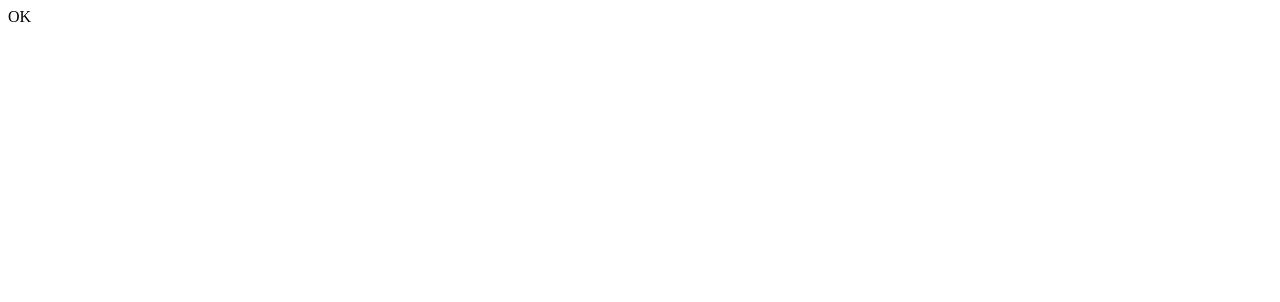
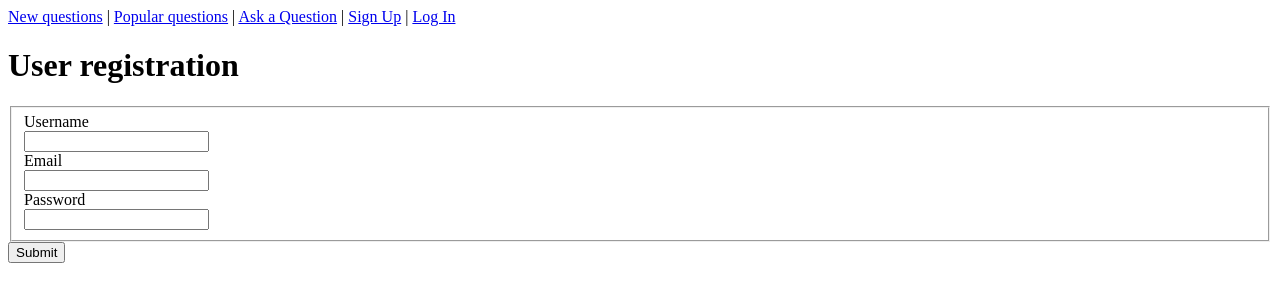
Before and after one commit to KonstErz/s_web_project, a Django app: page /signup/ in a window 1280 px wide. Before the commit the part shown is almost empty. Shown: the top 302 px of the page. Run offline with Django 3.2, Linux system fonts and the light colour scheme.

Commit message:
signup and login functionality added

```diff
--- a/ask/qa/forms.py
+++ b/ask/qa/forms.py
@@ -1,5 +1,7 @@
 from django import forms
 from .models import Question, Answer
+from django.contrib.auth.models import User
+from django.contrib.auth.hashers import make_password
 
 
 class AskForm(forms.Form):
@@ -23,7 +25,7 @@ class AskForm(forms.Form):
 
     def save(self):
         question = Question(**self.cleaned_data)
-        question.author_id = self._user.id
+        question.author = self._user
         question.save()
         return question
 
@@ -51,6 +53,67 @@ class AnswerForm(forms.Form):
 
     def save(self):
         answer = Answer(**self.cleaned_data)
-        answer.author_id = self._user.id
+        answer.author = self._user
         answer.save()
         return answer
+
+
+class SignupForm(forms.Form):
+    username = forms.CharField(max_length=100, required=False)
+    email = forms.EmailField(required=False)
+    password = forms.CharField(widget=forms.PasswordInput, required=False)
+
+    def clean_username(self):
+        username = self.cleaned_data['username']
+        if username.strip() == '':
+            raise forms.ValidationError('Username field cannot be empty', code='validation_error')
+        elif User.objects.filter(username=username).exists():
+            raise forms.ValidationError('A user with the same username already exists', code='validation_error')
+        return username
+
+    def clean_email(self):
+        email = self.cleaned_data['email']
+        if email.strip() == '':
+            raise forms.ValidationError('Email field cannot be empty', code='validation_error')
+        return email
+
+    def clean_password(self):
+        password = self.cleaned_data['password']
+        if password.strip() == '':
+            raise forms.ValidationError('Password field cannot be empty', code='validation_error')
+        self.raw_password = password
+        return make_password(password)
+
+    def clean(self):
+        return self.cleaned_data
+
+    def save(self):
+        return User.objects.create_user(**self.cleaned_data)
+
+
+class LoginForm(forms.Form):
+    username = forms.CharField(max_length=100, required=False)
+    password = forms.CharField(widget=forms.PasswordInput, required=False)
+
+    def clean_username(self):
+        username = self.cleaned_data.get('username')
+        if not username:
+            raise forms.ValidationError('Username not specified')
+        return username
+
+    def clean_password(self):
+        password = self.cleaned_data.get('password')
+        if not password:
+            raise forms.ValidationError('Password not specified')
+        return password
+
+    def clean(self):
+        username = self.cleaned_data.get('username')
+        password = self.cleaned_data.get('password')
+        try:
+            user = User.objects.get(username=username)
+        except User.DoesNotExist:
+            raise forms.ValidationError('The username or password you entered is incorrect')
+        if not user.check_password(password):
+            raise forms.ValidationError('The username or password you entered is incorrect')
+        return self.cleaned_data
--- a/ask/qa/models.py
+++ b/ask/qa/models.py
@@ -16,7 +16,7 @@ class Question(models.Model):
     text = models.TextField(default='')
     added_at = models.DateTimeField(auto_now_add=True)
     rating = models.IntegerField(default=0)
-    author = models.ForeignKey(User, default=1, null=True, on_delete=models.SET_NULL)
+    author = models.ForeignKey(User, null=True, on_delete=models.SET_NULL)
     likes = models.ManyToManyField(User, related_name='likes_set')
 
     def get_url(self):
@@ -30,7 +30,7 @@ class Answer(models.Model):
     text = models.TextField(default='')
     added_at = models.DateTimeField(auto_now_add=True)
     question = models.ForeignKey(Question, null=True, on_delete=models.SET_NULL)
-    author = models.ForeignKey(User, default=1, null=True, on_delete=models.SET_NULL)
+    author = models.ForeignKey(User, null=True, on_delete=models.SET_NULL)
 
     def __str__(self):
         return self.text
--- a/ask/qa/templates/base.html
+++ b/ask/qa/templates/base.html
@@ -10,6 +10,14 @@
         <a href="/">New questions</a> |
         <a href="/popular/">Popular questions</a> |
         <a href="/ask/">Ask a Question</a> |
+        <a href="/signup/">Sign Up</a> |
+        {% if not request.user.is_anonymous %}
+            Current user:
+            {{ request.user }}
+            <a href="/logout/">Log Out</a>
+        {% else %}
+            <a href="/login/">Log In</a>
+        {% endif %}
     </nav>
     <h1>{{ title }}</h1>
     {% endblock %}
--- a/ask/qa/templates/ask_question.html
+++ b/ask/qa/templates/base_form.html
@@ -7,7 +7,7 @@
 {% for e in form.non_field_errors %}
     <div class="alert alert-danger">{{ e }}</div>
 {% endfor %}
-<form class="form-horizontal" method="post" action="/ask/">
+<form class="form-horizontal" method="post" action="">
     {% csrf_token %}
     <fieldset>
         {% for field in form %}
--- a/ask/qa/urls.py
+++ b/ask/qa/urls.py
@@ -4,8 +4,9 @@ from . import views
 
 urlpatterns = [
     path('', views.question_list, name='question_list'),
-    path('login/', views.test, name='login'),
-    path('signup/', views.test, name='signup'),
+    path('login/', views.log_in, name='login'),
+    path('logout/', views.log_out, name='logout'),
+    path('signup/', views.signup, name='signup'),
     path('question/<int:pk>/', views.question_details, name='question_details'),
     path('ask/', views.ask, name='ask'),
     path('popular/', views.popular, name='popular'),
--- a/ask/qa/views.py
+++ b/ask/qa/views.py
@@ -3,8 +3,9 @@ from django.core.paginator import Paginator, EmptyPage
 from django.shortcuts import render, get_object_or_404
 from django.views.decorators.http import require_GET
 from .models import Question, Answer
-from .forms import AskForm, AnswerForm
-from django.contrib.auth.models import User
+from .forms import AskForm, AnswerForm, SignupForm, LoginForm
+from django.contrib.auth import authenticate, login, logout
+from django.urls import reverse
 
 
 def test(request, *args, **kwargs):
@@ -92,4 +93,53 @@ def ask(request):
         'title': 'Ask a Question',
         'form': form,
     }
-    return render(request, 'ask_question.html', context)
+    return render(request, 'base_form.html', context)
+
+
+def signup(request):
+    if request.method == 'POST':
+        form = SignupForm(request.POST)
+        if form.is_valid():
+            form.save()
+            username = form.cleaned_data['username']
+            password = form.raw_password
+            user = authenticate(username=username,
+                                password=password)
+            if user is not None:
+                if user.is_active:
+                    log_in(request, user)
+            return HttpResponseRedirect(reverse('question_list'))
+    else:
+        form = SignupForm()
+    context = {
+        'title': 'User registration',
+        'form': form,
+    }
+    return render(request, 'base_form.html', context)
+
+
+def log_in(request):
+    if request.method == 'POST':
+        form = LoginForm(request.POST)
+        if form.is_valid():
+            username = form.cleaned_data['username']
+            password = form.cleaned_data['password']
+            user = authenticate(username=username,
+                                password=password)
+            if user is not None:
+                if user.is_active:
+                    login(request, user)
+            return HttpResponseRedirect(reverse('question_list'))
+    else:
+        form = LoginForm()
+    context = {
+        'title': 'Sign in',
+        'form': form,
+    }
+    return render(request, 'base_form.html', context)
+
+
+def log_out(request):
+    if request.user is not None:
+        logout(request)
+        return HttpResponseRedirect(reverse('question_list'))
```
